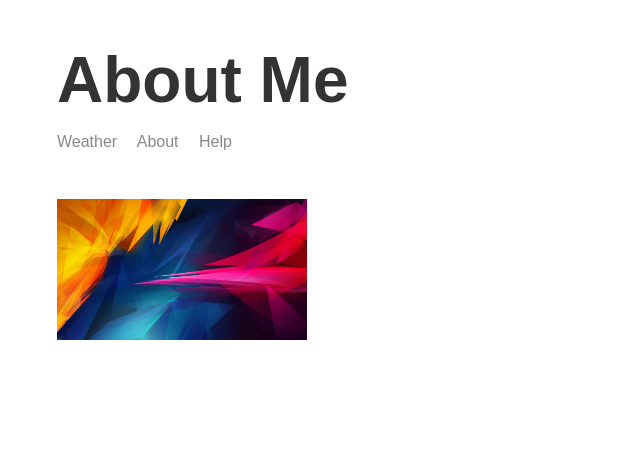
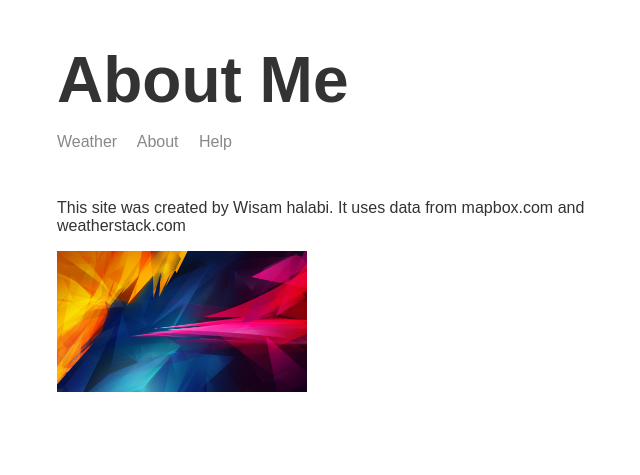
Before and after one commit to wisamwrh/Weather-Website, a Node server app: page /about in a window 1280 px wide. Shown: the top 475 px of the page, without its empty margins (258-898 px from the left). Run offline with Node 20, Linux system fonts and the light colour scheme; some libraries are stand-ins or nearby versions.

Commit message:
Add about text

```diff
--- a/templates/views/about.hbs
+++ b/templates/views/about.hbs
@@ -8,6 +8,7 @@
     <body>
         <div class="main-content">
             {{>header}}
+            <p>This site was created by Wisam halabi. It uses data from mapbox.com and weatherstack.com</p>
             <img class="portrait" src="./img/Hd-Abstract-Wallpaper.png">
         </div>
         {{>footer}}
```
